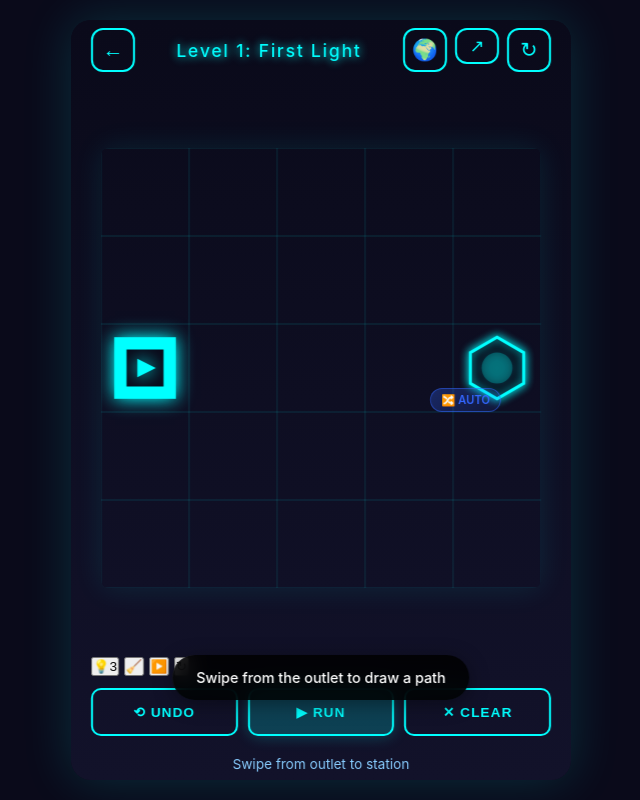
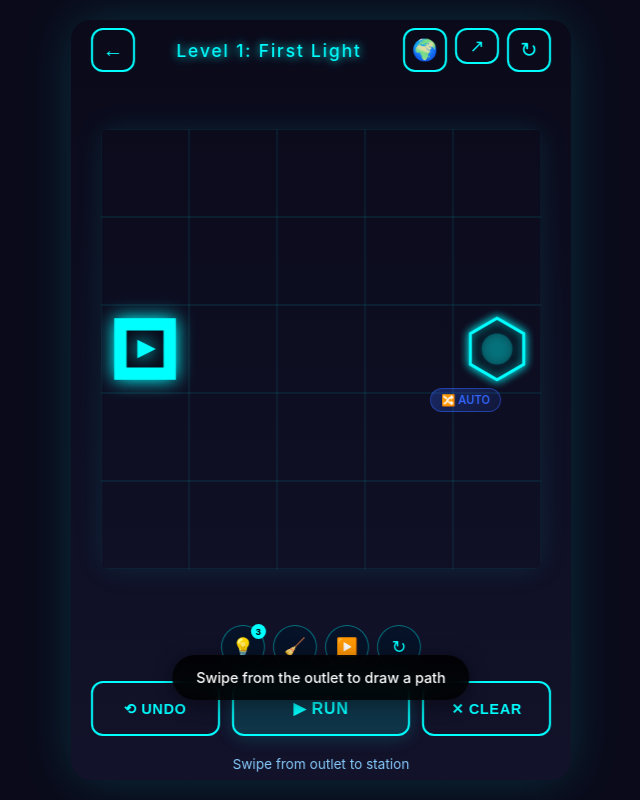
Before and after one commit to justinnewbold/LightCycle, a website: page index.html in a window 1280 px wide. Both pictures are taken after a click on the button "PLAY". Shown: the whole page, without its empty margins (319-959 px from the left). Drawn offline with Linux system fonts and the light colour scheme.

Commit message:
New CSS for secondary toolbar with circular tool buttons, improved main control styling

```diff
--- a/styles.css
+++ b/styles.css
@@ -564,39 +564,91 @@ body {
 }
 
 /* ==================== GAME CONTROLS ==================== */
+
+/* Secondary toolbar - compact icon row */
+.secondary-toolbar {
+    display: flex;
+    justify-content: center;
+    gap: 8px;
+    padding: 8px 0 4px;
+}
+
+.tool-btn {
+    width: 44px;
+    height: 44px;
+    border-radius: 50%;
+    border: 1.5px solid rgba(0, 255, 255, 0.4);
+    background: rgba(0, 20, 40, 0.6);
+    color: var(--neon-cyan);
+    font-size: 1.1rem;
+    cursor: pointer;
+    transition: all 0.15s ease;
+    display: flex;
+    align-items: center;
+    justify-content: center;
+    position: relative;
+}
+
+.tool-btn:active {
+    transform: scale(0.92);
+    background: rgba(0, 255, 255, 0.15);
+}
+
+.tool-btn .hint-count {
+    position: absolute;
+    top: -2px;
+    right: -2px;
+    background: var(--neon-cyan);
+    color: #000;
+    font-size: 0.6rem;
+    font-weight: bold;
+    padding: 2px 5px;
+    border-radius: 8px;
+    min-width: 14px;
+}
+
+.tool-btn.active {
+    background: rgba(0, 255, 255, 0.25);
+    border-color: var(--neon-cyan);
+    box-shadow: 0 0 12px rgba(0, 255, 255, 0.4);
+}
+
+#eraser-btn.active {
+    background: rgba(255, 100, 100, 0.25);
+    border-color: #ff6666;
+    box-shadow: 0 0 12px rgba(255, 100, 100, 0.4);
+}
+
+#hint-btn.active {
+    background: rgba(255, 255, 0, 0.2);
+    border-color: #ffff00;
+    box-shadow: 0 0 12px rgba(255, 255, 0, 0.4);
+}
+
+/* Main game controls */
 .game-controls {
     display: flex;
-    gap: 10px;
-    padding: 12px 0;
+    gap: 12px;
+    padding: 8px 0 12px;
     align-items: stretch;
 }
 
 .control-btn {
     flex: 1;
-    padding: 14px 12px;
-    font-size: 0.85rem;
+    padding: 16px 12px;
+    font-size: 0.9rem;
     font-weight: 600;
-    letter-spacing: 0.08em;
+    letter-spacing: 0.05em;
     background: transparent;
     border: 2px solid var(--neon-cyan);
     color: var(--neon-cyan);
     cursor: pointer;
     transition: all 0.15s var(--spring-smooth);
-    border-radius: 10px;
-    text-transform: uppercase;
-}
-
-.control-btn.small {
-    flex: 0 0 auto;
-    padding: 14px 16px;
-    font-size: 1.1rem;
-    min-width: 54px;
-}
-
-.control-btn.small .hint-count {
-    font-size: 0.7rem;
-    vertical-align: super;
-    margin-left: 2px;
+    border-radius: 12px;
+    display: flex;
+    align-items: center;
+    justify-content: center;
+    gap: 6px;
 }
 
 .control-btn:active {
@@ -605,33 +657,26 @@ body {
 }
 
 .control-btn.primary {
-    background: rgba(0, 255, 255, 0.2);
-    box-shadow: 0 0 15px rgba(0, 255, 255, 0.25);
+    flex: 1.5;
+    background: rgba(0, 255, 255, 0.15);
+    box-shadow: 0 0 20px rgba(0, 255, 255, 0.2);
+    font-size: 1rem;
 }
 
 .control-btn.primary:active {
-    background: rgba(0, 255, 255, 0.3);
+    background: rgba(0, 255, 255, 0.25);
+}
+
+.control-btn.primary.running {
+    background: rgba(255, 100, 100, 0.2);
+    border-color: #ff6666;
+    color: #ff6666;
+    box-shadow: 0 0 20px rgba(255, 100, 100, 0.3);
 }
 
 .control-btn:disabled {
     opacity: 0.3;
     cursor: not-allowed;
-}
-
-/* Eraser button active state */
-#eraser-btn.active {
-    background: rgba(255, 100, 100, 0.3);
-    border-color: #ff6666;
-    color: #ff6666;
-    box-shadow: 0 0 15px rgba(255, 100, 100, 0.4);
-}
-
-/* Hint button active state */
-#hint-btn.active {
-    background: rgba(255, 255, 0, 0.2);
-    border-color: #ffff00;
-    color: #ffff00;
-    box-shadow: 0 0 15px rgba(255, 255, 0, 0.4);
 }
 
 .level-message {
```
